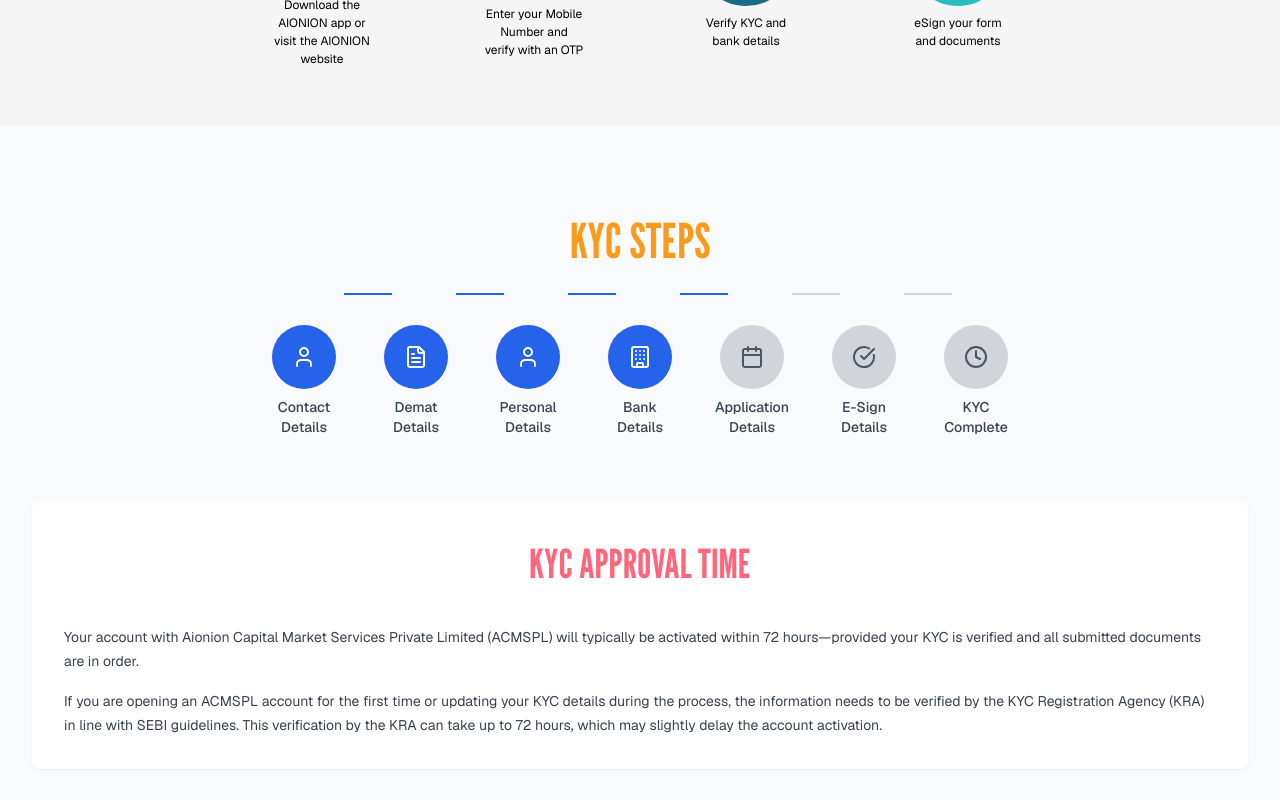
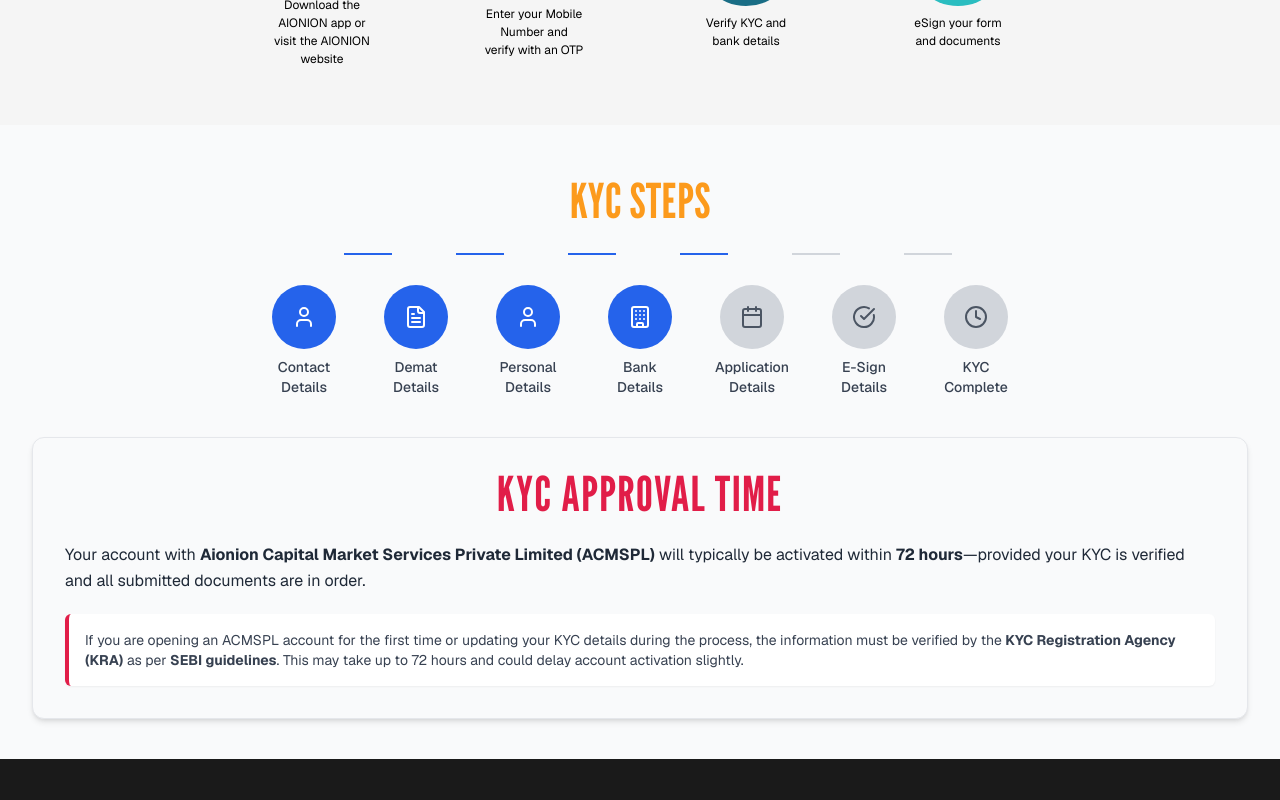
Before and after one commit to Johnrebu/aionioncapital, a Next.js app: page /demataccount in a window 1280 px wide. Shown: the part 1040-1840 px from the top of the page. Built offline with nearby package versions, Linux system fonts and the light colour scheme.

Commit message:
kyc approval

```diff
--- a/src/app/demataccount/page.tsx
+++ b/src/app/demataccount/page.tsx
@@ -515,9 +515,9 @@
       </div>
 
       {/* Section 4: KYC Steps & Approval Time */}
-      <div className="bg-gray-50 py-20">
+      <div className="bg-gray-50 py-10">
         <div className="max-w-7xl mx-auto px-4 sm:px-6 lg:px-8">
-          <div className="text-center mb-16">
+          <div className="text-center mb-10">
             <h2 className="text-[3rem] uppercase font-medium font-secondary text-[#FC9A1C] mb-12">
               KYC STEPS
             </h2>
@@ -558,25 +558,31 @@
             </div>
           </div>
 
-          <div className="bg-white rounded-lg p-8 shadow-sm">
-            <h3 className="text-[2.5rem] font-secondary uppercase text-[#FE667C] text-center mb-8 font-medium">
-              KYC APPROVAL TIME
+          <div className="bg-[#f9fafb] border border-[#e5e7eb] rounded-xl p-6 sm:p-8 shadow-md">
+            <h3 className="text-center text-2xl sm:text-5xl font-secondary text-[#e11d48] tracking-wide mb-6 uppercase">
+              KYC Approval Time
             </h3>
 
-            <div className="space-y-4 text-gray-700 text-[14px] leading-6">
+            <div className="space-y-5 text-[15px] sm:text-[16px] leading-relaxed text-gray-800">
               <p>
-                Your account with Aionion Capital Market Services Private
-                Limited (ACMSPL) will typically be activated within 72
-                hours—provided your KYC is verified and all submitted documents
-                are in order.
+                Your account with{" "}
+                <strong>
+                  Aionion Capital Market Services Private Limited (ACMSPL)
+                </strong>{" "}
+                will typically be activated within <strong>72 hours</strong>
+                —provided your KYC is verified and all submitted documents are
+                in order.
               </p>
-              <p>
-                If you are opening an ACMSPL account for the first time or
-                updating your KYC details during the process, the information
-                needs to be verified by the KYC Registration Agency (KRA) in
-                line with SEBI guidelines. This verification by the KRA can take
-                up to 72 hours, which may slightly delay the account activation.
-              </p>
+              <div className="bg-white border-l-4 border-[#e11d48] p-4 rounded-md shadow-sm">
+                <p className="text-sm text-gray-700">
+                  If you are opening an ACMSPL account for the first time or
+                  updating your KYC details during the process, the information
+                  must be verified by the{" "}
+                  <strong>KYC Registration Agency (KRA)</strong> as per{" "}
+                  <strong>SEBI guidelines</strong>. This may take up to 72 hours
+                  and could delay account activation slightly.
+                </p>
+              </div>
             </div>
           </div>
         </div>
```
